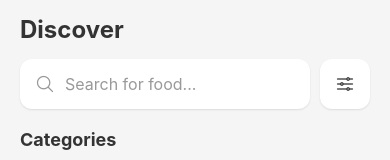
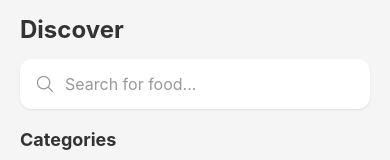
Before and after one commit to Zakro274/Restaurant-template, a React Native app in the folder restaurant/: screen /Discover in a window 390 px wide. Shown: the top 160 px of the page. Built offline with nearby package versions, Linux system fonts and the light colour scheme; no server answers; the database is empty.

Commit message:
filter button eliminated

```diff
--- a/restaurant/screens/DiscoverScreen.js
+++ b/restaurant/screens/DiscoverScreen.js
@@ -236,15 +236,6 @@ const DiscoverScreen = ({ navigation }) => {
             </TouchableOpacity>
           )}
         </View>
-        <TouchableOpacity
-          style={styles.filterButton}
-          onPress={() => {
-            // Reset category filter
-            setActiveCategory(null);
-          }}
-        >
-          <Icon name="options-outline" size={20} color="#333" />
-        </TouchableOpacity>
       </View>
 
       {isLoading ? (
```
Also changed, not shown: restaurant/assets/boy_left_2.png (added).
